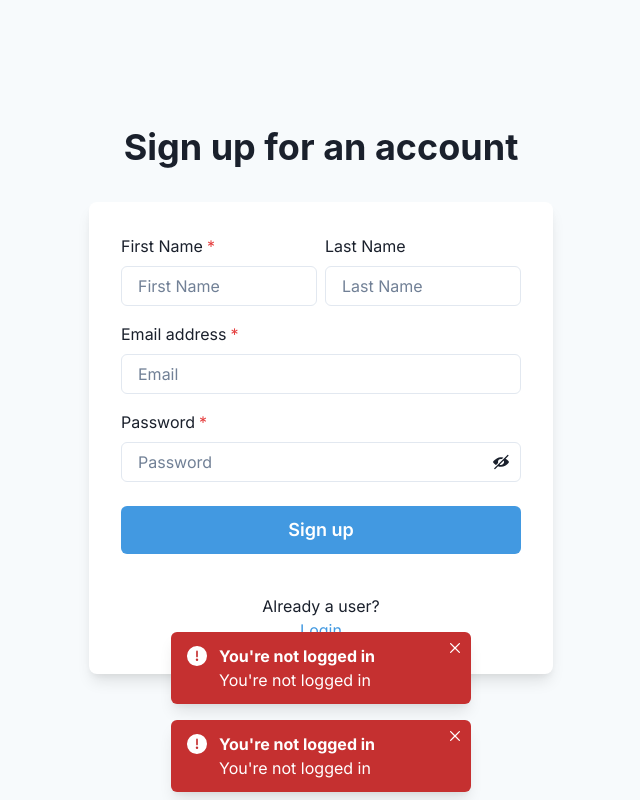
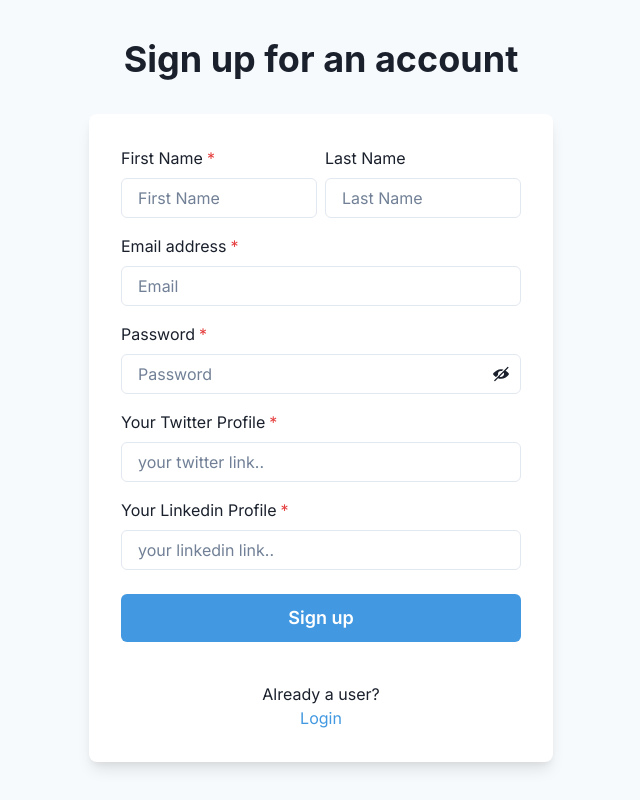
Before and after one commit to jaydeepdey03/hustlehub, a React (Vite) app: page /register in a window 1280 px wide. Shown: the whole page, without its empty margins (319-959 px from the left). Built offline with nearby package versions, Linux system fonts and the light colour scheme; no server answers.

Commit message:
added profile card modal

```diff
--- a/src/context/AuthContext.tsx
+++ b/src/context/AuthContext.tsx
@@ -6,7 +6,7 @@ import { useNavigate } from 'react-router-dom';
 
 interface AuthContextProps {
     Login: (email: string, password: string) => void,
-    Register: (firstName: string, lastName: string, email: string, password: string) => void,
+    Register: (firstName: string, lastName: string, email: string, password: string, twitterLink: string, linkedinLink: string) => void,
     ForgotPassword: (email: string) => void,
     Logout: () => void,
     loading: boolean,
@@ -77,7 +77,7 @@ const AuthContextProvider = ({ children }: { children: ReactNode }) => {
     }
 
 
-    const Register = async (firstName: string, lastName: string, email: string, password: string) => {
+    const Register = async (firstName: string, lastName: string, email: string, password: string, twitterLink:string, linkedinLink:string) => {
         setLoading(true)
         try {
             const name = `${firstName} ${lastName}`
@@ -88,6 +88,8 @@ const AuthContextProvider = ({ children }: { children: ReactNode }) => {
                 email: data.email,
                 id: userid,
                 role: 'user',
+                twitterLink: twitterLink,
+                linkedinLink: linkedinLink
             }).then(res => console.log(res)).catch(err => console.error(err))
 
             // can't do this no smtp server
@@ -108,14 +110,14 @@ const AuthContextProvider = ({ children }: { children: ReactNode }) => {
             //         isClosable: true,
             //     })
             // })
+            toast({
+                title: "Registration Successful",
+                description: "Registered",
+                status: "success",
+                duration: 9000,
+                isClosable: true,
+            })
             navigate('/login')
-            // toast({
-            //     title: "Registration Successful",
-            //     description: "Registered",
-            //     status: "success",
-            //     duration: 9000,
-            //     isClosable: true,
-            // })
             setLoading(false)
         } catch (err: unknown) {
             const appwriteexception = err as AppwriteException
--- a/src/index.css
+++ b/src/index.css
@@ -1,5 +1 @@
 @import url('https://fonts.googleapis.com/css2?family=Inter:wght@400;600;700&display=swap');
-
-body{
-    overflow-y: hidden;
-}
--- a/src/pages/Profilecard.tsx
+++ b/src/pages/Profilecard.tsx
@@ -1,7 +1,10 @@
-import { Avatar, Stack, Text } from "@chakra-ui/react"
+import { Avatar, Link as ChakraLink, Divider, HStack, Icon, Modal, ModalBody, ModalCloseButton, ModalContent, ModalFooter, ModalHeader, ModalOverlay, Stack, Text, VStack, useColorModeValue, useDisclosure } from "@chakra-ui/react"
 import { useEffect, useState } from "react"
 import { DB } from "../appwrite/appwrite-config"
 import { User } from '../types/MyData'
+import { CiMail } from "react-icons/ci";
+import { FiTwitter } from "react-icons/fi";
+import { AiOutlineLinkedin } from "react-icons/ai";
 
 interface ProfilecardProps {
     userId: string;
@@ -13,6 +16,8 @@ interface ProfilecardProps {
 const Profilecard = (props: ProfilecardProps) => {
     const { userId, created, details } = props
     const [user, setUser] = useState({} as User)
+    const { isOpen, onOpen, onClose } = useDisclosure()
+
     useEffect(() => {
         if (userId) {
             DB.getDocument('646cfa393629aedbd58f', '646edbd8de898ccf87c5', userId).then(res => {
@@ -23,12 +28,14 @@ const Profilecard = (props: ProfilecardProps) => {
         }
     }, [userId])
 
+    const borderColor = useColorModeValue("gray.200", "gray.700");
+
     if (details === false) return (
         <Avatar name={user.name} size={"sm"} />
     )
     else return (
         <>
-            <Stack direction={'row'} spacing={4} align={'center'}>
+            <Stack direction={'row'} spacing={4} align={'center'} onClick={onOpen} cursor={"pointer"}>
                 <Avatar
                     // src={'https://avatars0.githubusercontent.com/u/1164541?v=4'}
                     name={user.name}
@@ -39,6 +46,73 @@ const Profilecard = (props: ProfilecardProps) => {
                     <Text color={'gray.500'}>{user.email}</Text>
                 </Stack>
             </Stack>
+
+            <Modal onClose={onClose} size={"xl"} isOpen={isOpen} isCentered>
+                <ModalOverlay />
+                <ModalContent>
+                    <ModalHeader></ModalHeader>
+                    <ModalCloseButton />
+                    <ModalBody>
+                        <VStack
+                            h="100%"
+                            w={{ base: "100%"}}
+                            rounded={"xl"}
+                            border={"1px solid"}
+                            borderColor={borderColor}
+                            spacing={{ base: 4, md: 10 }}
+                        >
+                            <Avatar
+                                size="2xl"
+                                name={user.name}
+                                mt="5"
+                            />
+                            <Text
+                                bgGradient="linear(to-r, red.500, purple.500)"
+                                bgClip="text"
+                                fontSize="3xl"
+                                fontWeight="extrabold"
+                            // color={'purpi'}
+                            >
+                                {user.name}
+                            </Text>
+                            In this code, the bgGradient property specifies a linear gradient from a light red shade (#FFDADA) to a slightly darker red
+                            <Divider w="80%" m="auto" />
+                            <HStack spacing={"4"}>
+                                {/* <Profilecard userId={startup.founder} created={true} /> */}
+                                <Icon
+                                    as={CiMail}
+                                    w={5}
+                                    h={5}
+                                />
+                                <Text fontSize={"sm"} fontWeight={"semibold"} color="gray.500">{user.email}</Text>
+                            </HStack>
+                            <Divider w="80%" m="auto" />
+                            <HStack h="4vh" style={{
+                                marginBottom: "32px"
+                            }}
+                                spacing={"10"}
+                            >
+                                {user.twitterLink && <ChakraLink href={user.twitterLink} target={"_blank"}>
+                                    <Icon
+                                        as={FiTwitter}
+                                        w={5}
+                                        h={5}
+                                    />
+                                </ChakraLink>}
+                                {user.linkedinLink && <ChakraLink href={user.linkedinLink} target={"_blank"}>
+                                    <Icon
+                                        as={AiOutlineLinkedin}
+                                        w={5}
+                                        h={5}
+                                    />
+                                </ChakraLink>}
+                            </HStack>
+                        </VStack>
+                    </ModalBody>
+                    <ModalFooter>
+                    </ModalFooter>
+                </ModalContent>
+            </Modal>
         </>
     )
 }
--- a/src/pages/Register.tsx
+++ b/src/pages/Register.tsx
@@ -40,13 +40,7 @@ export default function Register() {
         isClosable: true,
       })
     }).catch(() => {
-      toast({
-        title: "You're not logged in",
-        description: "You're not logged in",
-        status: "error",
-        duration: 9000,
-        isClosable: true,
-      })
+      console.log("Not logged in")
     })
   }, [navigate, toast])
 
@@ -72,15 +66,19 @@ export default function Register() {
               lastName: '',
               email: '',
               password: '',
+              twitterLink: '',
+              linkedinLink: '',
             }}
             validationSchema={Yup.object({
               firstName: Yup.string().required('First name is required'),
               lastName: Yup.string().required('Last name is required'),
               email: Yup.string().email('Invalid email address').required('Email is required'),
               password: Yup.string().required('Password is required').min(6, 'Password is too short - should be 6 chars minimum'),
+              twitterLink: Yup.string().url('Invalid URL'),
+              linkedinLink: Yup.string().url('Invalid URL'),
             })}
             onSubmit={(value, action) => {
-              Register(value.firstName, value.lastName, value.email, value.password)
+              Register(value.firstName, value.lastName, value.email, value.password, value.twitterLink, value.linkedinLink)
               action.resetForm()
             }}
           >
@@ -147,6 +145,30 @@ export default function Register() {
                     </InputGroup>
                     <FormErrorMessage>{formik.errors.password}</FormErrorMessage>
                   </FormControl>
+                  <FormControl id="twitterLink" isRequired
+                    isInvalid={!!formik.errors.twitterLink && formik.touched.twitterLink}
+                  >
+                    <FormLabel>Your Twitter Profile</FormLabel>
+                    <Field
+                      type="text"
+                      as={Input}
+                      name="twitterLink"
+                      placeholder="your twitter link.."
+                    />
+                    <FormErrorMessage>{formik.errors.twitterLink}</FormErrorMessage>
+                  </FormControl>
+                  <FormControl id="email" isRequired
+                    isInvalid={!!formik.errors.linkedinLink && formik.touched.linkedinLink}
+                  >
+                    <FormLabel>Your Linkedin Profile</FormLabel>
+                    <Field
+                      type="text"
+                      as={Input}
+                      name="linkedinLink"
+                      placeholder="your linkedin link.."
+                    />
+                    <FormErrorMessage>{formik.errors.linkedinLink}</FormErrorMessage>
+                  </FormControl>
                   <Stack spacing={10} pt={2}>
                     <Button
                       type="submit"
```
